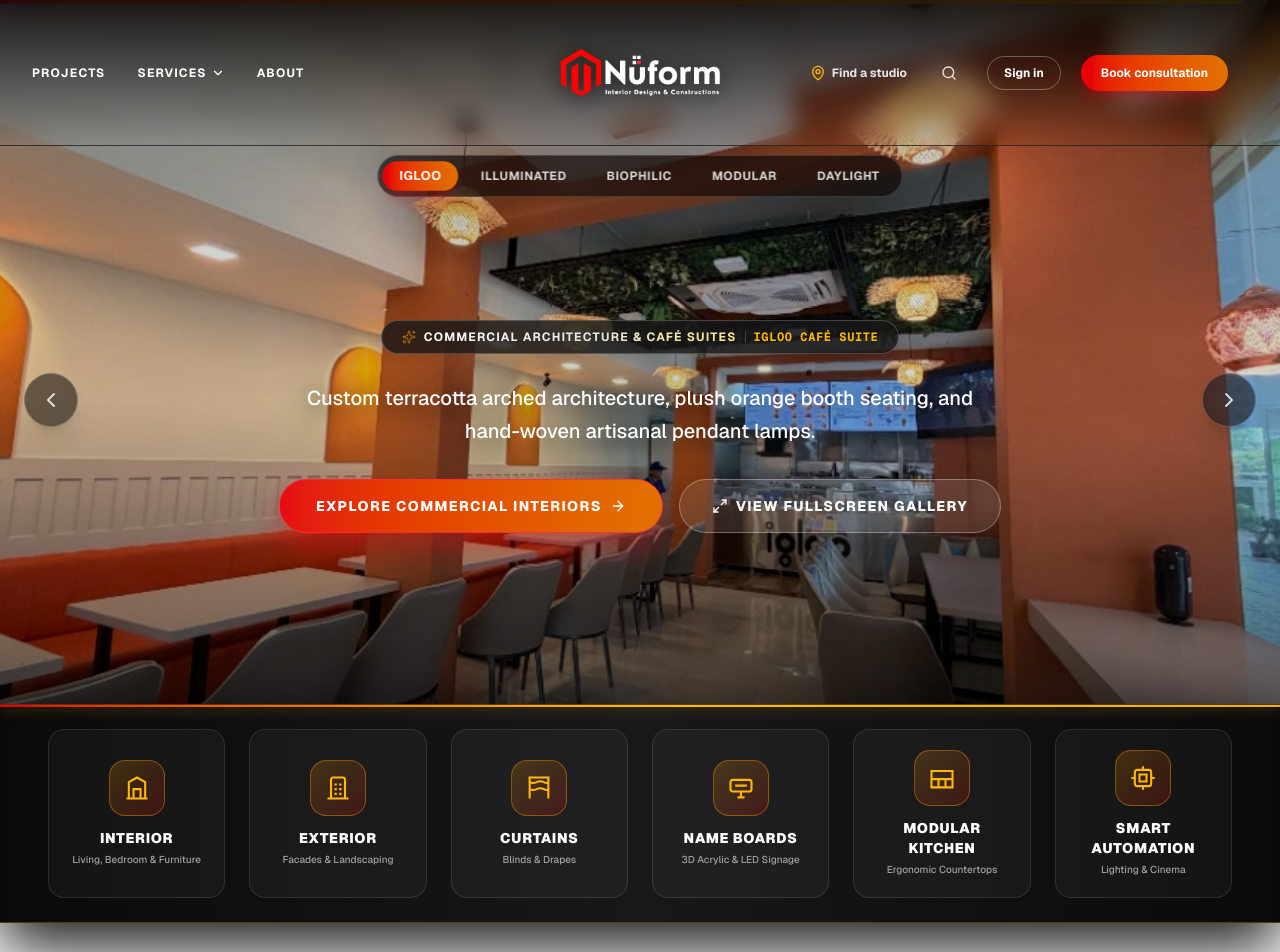
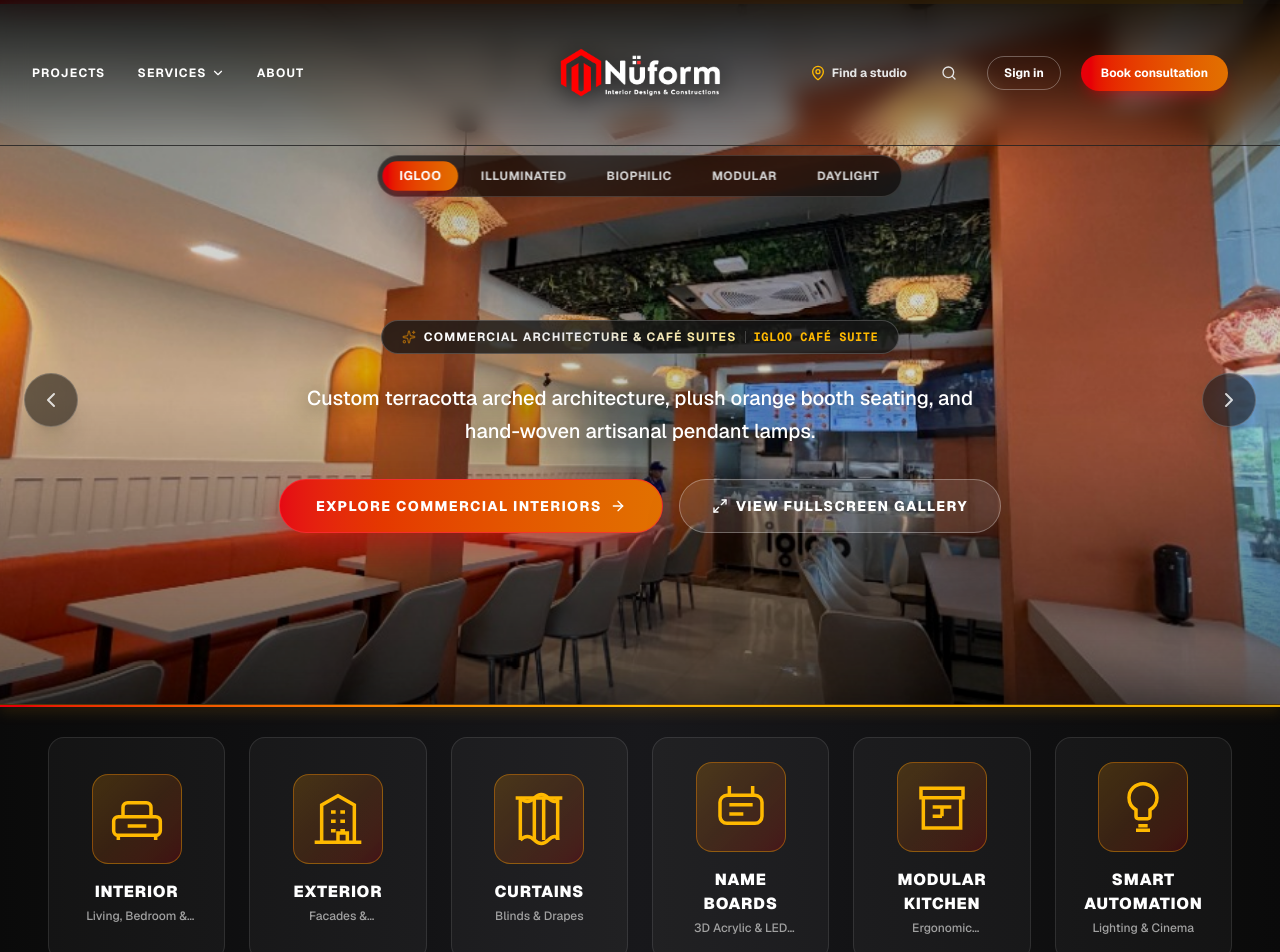
Before and after one commit to venkaat/nuform, a Next.js app: page / in a window 1280 px wide. Shown: the top 952 px of the page. Built offline with nearby package versions, Linux system fonts and the light colour scheme.

Commit message:
Enlarge CategoryQuickBar vector icons to 56px for bold instant visual recognition

```diff
--- a/components/CategoryQuickBar.tsx
+++ b/components/CategoryQuickBar.tsx
@@ -1,14 +1,6 @@
 "use client";
 
 import React from "react";
-import {
-  Home,
-  Building2,
-  Sparkles,
-  Tag,
-  Utensils,
-  Cpu,
-} from "lucide-react";
 
 interface CategoryQuickBarProps {
   onSelectCategory: (categoryName: string) => void;
@@ -20,8 +12,10 @@ export const QUICK_CATEGORIES = [
     title: "Interior",
     subtitle: "Living, Bedroom & Furniture",
     icon: (
-      <svg className="w-7 h-7 stroke-current fill-none stroke-[1.8]" viewBox="0 0 24 24">
-        <path d="M3 21h18M5 21V7l7-4 7 4v14M9 13h6v8H9z" />
+      <svg className="w-12 h-12 sm:w-14 sm:h-14 stroke-current fill-none stroke-[1.5]" viewBox="0 0 24 24">
+        {/* Sofa / Armchair & Floor Lamp */}
+        <path d="M4 11h16M4 11a2 2 0 0 0-2 2v4a2 2 0 0 0 2 2h16a2 2 0 0 0 2-2v-4a2 2 0 0 0-2-2" />
+        <path d="M6 11V7a2 2 0 0 1 2-2h8a2 2 0 0 1 2 2v4M4 19v2M20 19v2M8 15h8" />
       </svg>
     ),
   },
@@ -30,8 +24,10 @@ export const QUICK_CATEGORIES = [
     title: "Exterior",
     subtitle: "Facades & Landscaping",
     icon: (
-      <svg className="w-7 h-7 stroke-current fill-none stroke-[1.8]" viewBox="0 0 24 24">
-        <path d="M3 21h18M6 21V5a2 2 0 0 1 2-2h8a2 2 0 0 1 2 2v16M9 9h2M13 9h2M9 13h2M13 13h2M9 17h2M13 17h2" />
+      <svg className="w-12 h-12 sm:w-14 sm:h-14 stroke-current fill-none stroke-[1.5]" viewBox="0 0 24 24">
+        {/* Modern Villa Facade */}
+        <path d="M2 22h20M5 22V6l7-4 7 4v16M9 9h2M13 9h2M9 13h2M13 13h2M9 17h2M13 17h2" />
+        <path d="M12 22v-4h4v4" />
       </svg>
     ),
   },
@@ -40,8 +36,12 @@ export const QUICK_CATEGORIES = [
     title: "Curtains",
     subtitle: "Blinds & Drapes",
     icon: (
-      <svg className="w-7 h-7 stroke-current fill-none stroke-[1.8]" viewBox="0 0 24 24">
-        <path d="M3 3h18M4 3v18M20 3v18M4 7c2 1 4 1 6 0s4-1 6 0 4 1 4 0M4 13c2 1 4 1 6 0s4-1 6 0 4 1 4 0" />
+      <svg className="w-12 h-12 sm:w-14 sm:h-14 stroke-current fill-none stroke-[1.5]" viewBox="0 0 24 24">
+        {/* Double Drapery Curtains */}
+        <path d="M2 3h20M4 3v18M20 3v18" />
+        <path d="M4 3c2 2 4 2 6 0s4-2 6 0 4 2 4 0" />
+        <path d="M4 21c2-2 4-2 6 0s4 2 6 0 4-2 4 0" />
+        <path d="M10 3v18M14 3v18" />
       </svg>
     ),
   },
@@ -50,9 +50,10 @@ export const QUICK_CATEGORIES = [
     title: "Name Boards",
     subtitle: "3D Acrylic & LED Signage",
     icon: (
-      <svg className="w-7 h-7 stroke-current fill-none stroke-[1.8]" viewBox="0 0 24 24">
-        <rect x="3" y="5" width="18" height="10" rx="2" />
-        <path d="M7 10h10M12 15v5M9 20h6" />
+      <svg className="w-12 h-12 sm:w-14 sm:h-14 stroke-current fill-none stroke-[1.5]" viewBox="0 0 24 24">
+        {/* Hanging Name Signboard */}
+        <rect x="3" y="7" width="18" height="12" rx="3" />
+        <path d="M7 3v4M17 3v4M7 11h10M7 15h6" />
       </svg>
     ),
   },
@@ -61,8 +62,9 @@ export const QUICK_CATEGORIES = [
     title: "Modular Kitchen",
     subtitle: "Ergonomic Countertops",
     icon: (
-      <svg className="w-7 h-7 stroke-current fill-none stroke-[1.8]" viewBox="0 0 24 24">
-        <path d="M3 6h18v14H3zM3 13h18M9 13v7M15 13v7M7 9h.01M17 9h.01" />
+      <svg className="w-12 h-12 sm:w-14 sm:h-14 stroke-current fill-none stroke-[1.5]" viewBox="0 0 24 24">
+        {/* Kitchen Cabinet & Hood */}
+        <path d="M3 4h18v4H3zM4 8v13h16V8M8 12h8M8 16h4M12 12v4" />
       </svg>
     ),
   },
@@ -71,9 +73,9 @@ export const QUICK_CATEGORIES = [
     title: "Smart Automation",
     subtitle: "Lighting & Cinema",
     icon: (
-      <svg className="w-7 h-7 stroke-current fill-none stroke-[1.8]" viewBox="0 0 24 24">
-        <rect x="5" y="5" width="14" height="14" rx="2" />
-        <path d="M9 9h6v6H9zM12 2v3M12 19v3M2 12h3M19 12h3" />
+      <svg className="w-12 h-12 sm:w-14 sm:h-14 stroke-current fill-none stroke-[1.5]" viewBox="0 0 24 24">
+        {/* Smart Lightbulb & Automation Hub */}
+        <path d="M12 2a6 6 0 0 0-6 6c0 2.2 1.2 4.1 3 5.2V16a1 1 0 0 0 1 1h4a1 1 0 0 0 1-1v-2.8c1.8-1.1 3-3 3-5.2a6 6 0 0 0-6-6zM10 20h4M9 22h6" />
       </svg>
     ),
   },
@@ -83,35 +85,35 @@ export default function CategoryQuickBar({ onSelectCategory }: CategoryQuickBarP
   return (
     <div className="relative z-30 w-full -mt-16 sm:-mt-20 md:-mt-24 mb-16 pointer-events-auto">
       {/* Full Width Luxury Bar with Gold & Crimson Gradient Theme */}
-      <div className="w-full bg-gradient-to-r from-neutral-950 via-zinc-900 to-neutral-950 backdrop-blur-2xl border-y border-amber-500/30 shadow-[0_25px_60px_rgba(0,0,0,0.9)] py-6 px-4 sm:px-8 lg:px-12 relative overflow-hidden">
+      <div className="w-full bg-gradient-to-r from-neutral-950 via-zinc-900 to-neutral-950 backdrop-blur-2xl border-y border-amber-500/30 shadow-[0_25px_60px_rgba(0,0,0,0.9)] py-8 px-4 sm:px-8 lg:px-12 relative overflow-hidden">
 
-        {/* Decorative Top Glowing Amber-Red Gradient Accent Line */}
+        {/* Decorative Top Glowing Amber-Red Gradient Line */}
         <div className="absolute top-0 inset-x-0 h-0.5 bg-gradient-to-r from-red-600 via-amber-400 to-yellow-500 shadow-[0_0_15px_rgba(245,158,11,0.8)]" />
 
         {/* Max Width Container Grid */}
         <div className="max-w-7xl mx-auto">
-          <div className="grid grid-cols-2 sm:grid-cols-3 lg:grid-cols-6 gap-4 sm:gap-6">
+          <div className="grid grid-cols-2 sm:grid-cols-3 lg:grid-cols-6 gap-5 sm:gap-6">
             {QUICK_CATEGORIES.map((cat) => (
               <button
                 key={cat.id}
                 onClick={() => onSelectCategory(cat.title)}
-                className="flex flex-col items-center justify-center p-4 sm:p-5 rounded-2xl bg-white/[0.04] hover:bg-white/[0.09] border border-white/10 hover:border-amber-500/60 transition-all duration-300 group cursor-pointer hover:-translate-y-1.5 hover:shadow-[0_12px_30px_rgba(245,158,11,0.25)] relative overflow-hidden"
+                className="flex flex-col items-center justify-center p-5 sm:p-6 rounded-2xl bg-white/[0.04] hover:bg-white/[0.09] border border-white/10 hover:border-amber-500/60 transition-all duration-300 group cursor-pointer hover:-translate-y-2 hover:shadow-[0_15px_35px_rgba(245,158,11,0.3)] relative overflow-hidden"
               >
-                {/* Subtle Hover Gradient Fill */}
+                {/* Subtle Hover Gradient Background */}
                 <div className="absolute inset-0 bg-gradient-to-br from-amber-500/10 via-transparent to-red-600/10 opacity-0 group-hover:opacity-100 transition-opacity duration-300 pointer-events-none" />
 
-                {/* Icon Container with Radiant Amber-Gold Gradient Badge */}
-                <div className="w-14 h-14 rounded-2xl bg-gradient-to-br from-amber-500/20 via-orange-500/15 to-red-600/20 border border-amber-500/40 text-amber-400 group-hover:bg-gradient-to-r group-hover:from-amber-500 group-hover:to-red-600 group-hover:text-white flex items-center justify-center transition-all duration-300 mb-3 group-hover:scale-110 group-hover:shadow-[0_0_20px_rgba(245,158,11,0.5)] shrink-0">
+                {/* Prominent Large Icon Badge (Big Line-Art Icon) */}
+                <div className="p-3.5 sm:p-4 rounded-2xl bg-gradient-to-br from-amber-500/20 via-orange-500/15 to-red-600/20 border border-amber-500/40 text-amber-400 group-hover:bg-gradient-to-r group-hover:from-amber-500 group-hover:to-red-600 group-hover:text-white flex items-center justify-center transition-all duration-300 mb-4 group-hover:scale-110 group-hover:shadow-[0_0_25px_rgba(245,158,11,0.6)] shrink-0">
                   {cat.icon}
                 </div>
 
-                {/* Category Title */}
-                <span className="text-white font-black text-xs sm:text-sm tracking-wider group-hover:text-amber-300 transition-colors text-center uppercase">
+                {/* Bold Category Title */}
+                <span className="text-white font-black text-sm sm:text-base tracking-wider group-hover:text-amber-300 transition-colors text-center uppercase">
                   {cat.title}
                 </span>
 
-                {/* Subtitle / Description */}
-                <span className="text-[10px] text-neutral-400 group-hover:text-neutral-200 mt-1 text-center font-medium line-clamp-1">
+                {/* Concise Subtitle / Description */}
+                <span className="text-xs text-neutral-400 group-hover:text-neutral-200 mt-1 text-center font-medium line-clamp-1">
                   {cat.subtitle}
                 </span>
               </button>
```
